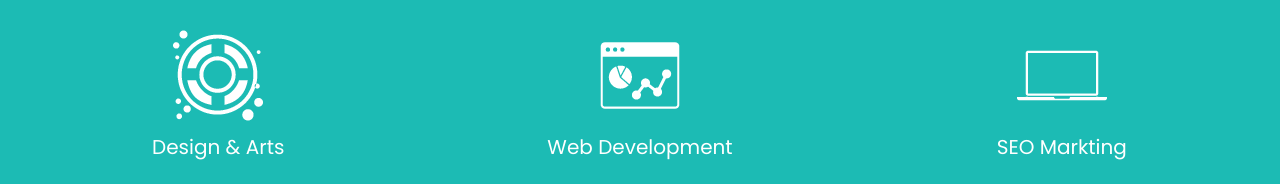
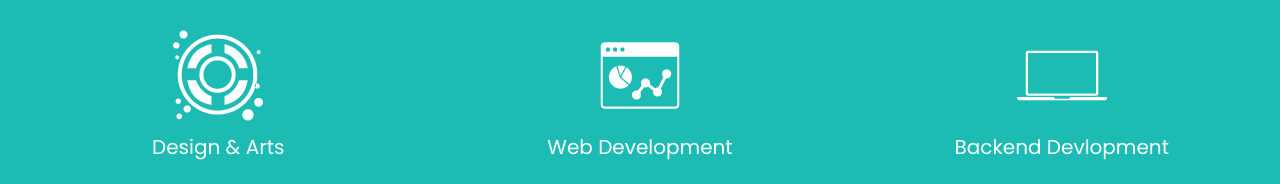
Before and after one commit to Dev-Carnage/spering-html, a plain HTML site: page index.html in a window 1280 px wide. Shown: the part 1520-1704 px from the top of the page. Drawn offline with Linux system fonts and the light colour scheme.

Commit message:
Update SEO

```diff
--- a/index.html
+++ b/index.html
@@ -281,7 +281,7 @@
           </div>
           <div class="detail-box">
             <h5>
-              SEO Markting
+              Backend Devlopment
             </h5>
           </div>
         </div>
```
